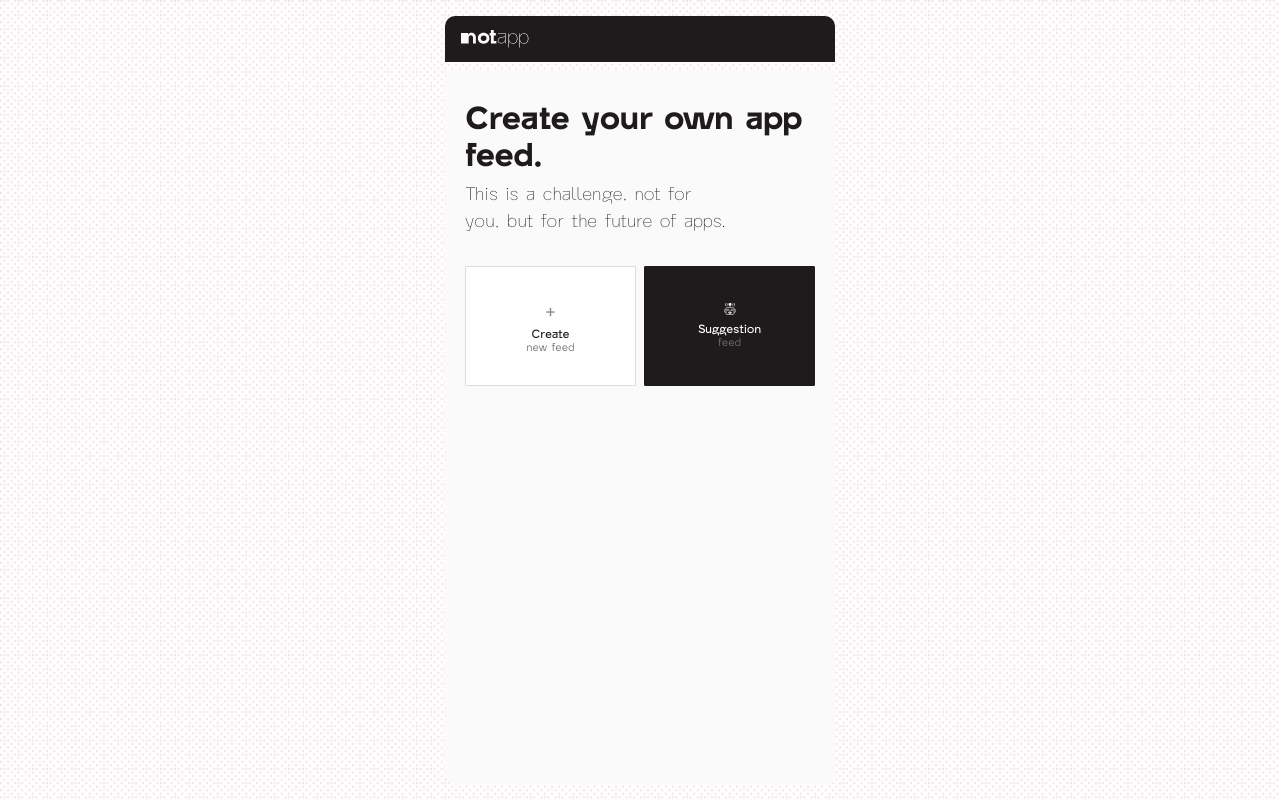
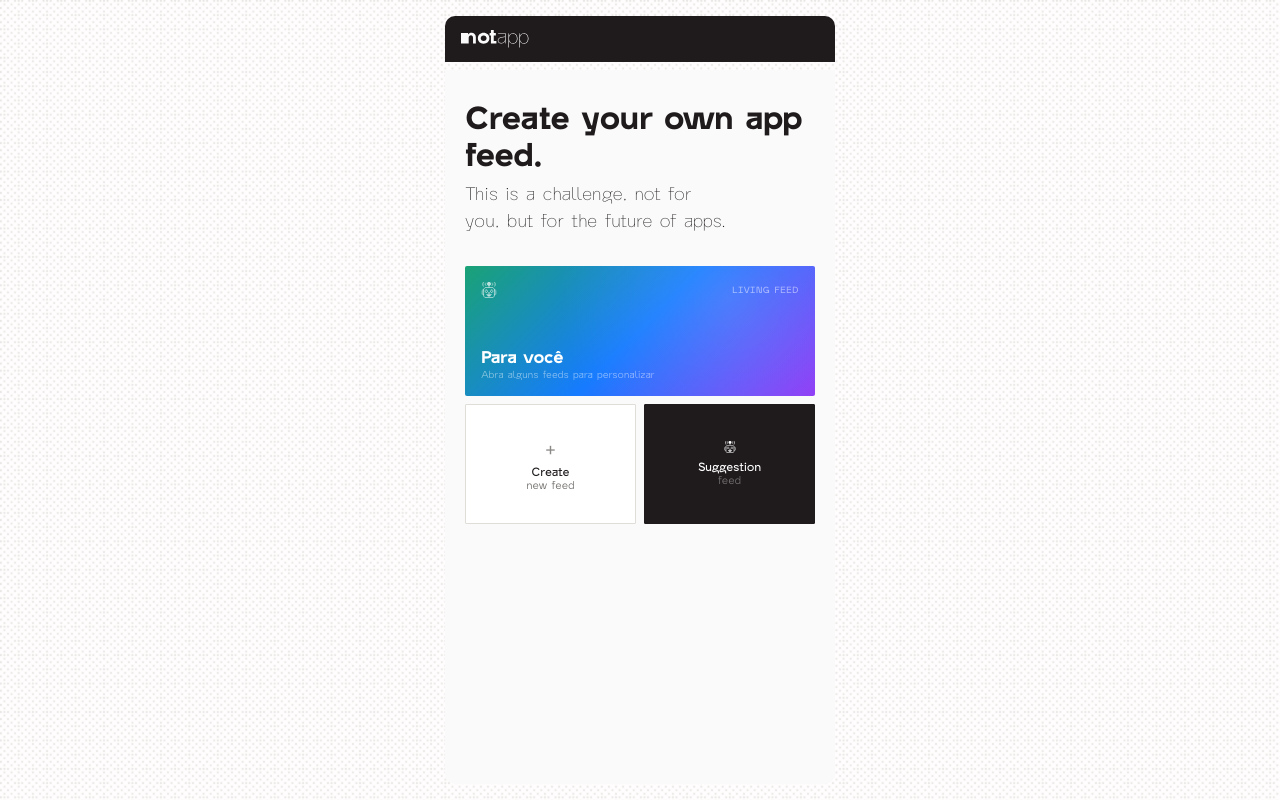
Before and after one commit to lermuller/not-app, a React (Vite) app: page / in a window 1280 px wide. Built offline with nearby package versions, Linux system fonts and the light colour scheme; a web font is replaced by a local one.

Commit message:
Add files via upload

```diff
--- a/src/pages/FeedView.jsx
+++ b/src/pages/FeedView.jsx
@@ -3,7 +3,7 @@ import { useState, useEffect } from 'react'
 import Header from '../components/Header'
 import NewsCard from '../components/NewsCard'
 import { CATEGORIES, PORTALS } from '../tokens'
-import { getFeeds, deleteFeed, trackOpen } from '../utils/storage'
+import { getFeeds, deleteFeed, trackOpen, getLivingFeedConfig } from '../utils/storage'
 import { fetchMultipleFeeds } from '../utils/rss'
 
 function renderBold(text) {
@@ -13,6 +13,14 @@ function renderBold(text) {
       ? <strong key={i} style={{ fontWeight: 700, color: '#FFFFFF' }}>{part.slice(2, -2)}</strong>
       : <span key={i}>{part}</span>
   )
+}
+
+function getLivingGradient(categories) {
+  if (!categories || categories.length === 0)
+    return 'linear-gradient(135deg, #1AA275 0%, #167BFF 50%, #8F3AF6 100%)'
+  const colors = categories.slice(0, 2).map(c => CATEGORIES[c]?.primary).filter(Boolean)
+  if (colors.length === 1) return `linear-gradient(135deg, ${colors[0]} 0%, ${colors[0]}99 100%)`
+  return `linear-gradient(135deg, ${colors[0]} 0%, ${colors[1]} 100%)`
 }
 
 const INITIAL_COUNT = 15
@@ -31,11 +39,36 @@ export default function FeedView() {
   const [loadingBrief, setLoadingBrief] = useState(false)
   const [showDeleteDialog, setShowDeleteDialog] = useState(false)
 
+  const isLiving = id === 'living'
   const theme = feed ? (CATEGORIES[feed.category] || CATEGORIES.all) : CATEGORIES.all
   const visibleItems = allItems.slice(0, displayCount)
   const hasMore = displayCount < allItems.length
 
   useEffect(() => {
+    if (isLiving) {
+      const config = getLivingFeedConfig()
+      const virtualFeed = {
+        id: 'living',
+        name: 'Para você',
+        portals: config.portals,
+        category: config.primaryCategory || 'all',
+        categories: config.categories,
+        isLiving: true,
+      }
+      setFeed(virtualFeed)
+      const sources = config.portals.map(portalId => {
+        const portal = PORTALS[portalId]
+        if (!portal) return null
+        const url = portal.feeds[config.primaryCategory] || portal.feeds.all
+        if (!url) return null
+        return { url, portalName: portal.name }
+      }).filter(Boolean)
+      fetchMultipleFeeds(sources, 30)
+        .then(data => { setAllItems(data); setLoading(false) })
+        .catch(err => { setError(err.message); setLoading(false) })
+      return
+    }
+
     const found = getFeeds().find(f => f.id === id)
     if (!found) { navigate('/'); return }
     setFeed(found)
@@ -176,32 +209,43 @@ export default function FeedView() {
       )}
 
       <div className="app-content">{/* Feed header */}
-      <div style={{ padding: '16px 16px 0', background: '#F5F4EF' }}>
+      <div style={{ padding: '16px 16px 0', background: isLiving ? getLivingGradient(feed?.categories) : '#FAFAFA' }}>
         <div style={{ display: 'flex', alignItems: 'center', justifyContent: 'space-between', marginBottom: '10px' }}>
-          <button onClick={() => navigate('/')} style={{ fontSize: '18px', color: '#1F1B1D', background: 'none', border: 'none', cursor: 'pointer', padding: 0 }}>←</button>
+          <button onClick={() => navigate('/')} style={{ fontSize: '18px', color: isLiving ? 'rgba(255,255,255,0.9)' : '#1F1B1D', background: 'none', border: 'none', cursor: 'pointer', padding: 0 }}>←</button>
+          {!isLiving && (
             <button
               onClick={() => setShowDeleteDialog(true)}
-            style={{
-              display: 'flex', alignItems: 'center', gap: '5px',
-              fontFamily: "'Archiv Grotesk', sans-serif", fontSize: '11px', fontWeight: 500,
-              color: '#6B6966', background: 'none', border: 'none', cursor: 'pointer', padding: 0,
-            }}
+              style={{ display: 'flex', alignItems: 'center', gap: '5px', fontFamily: "'Archiv Grotesk', sans-serif", fontSize: '11px', fontWeight: 500, color: '#6B6966', background: 'none', border: 'none', cursor: 'pointer', padding: 0 }}
             >
               <svg width="13" height="13" viewBox="0 0 24 24" fill="none" stroke="currentColor" strokeWidth="2" strokeLinecap="round" strokeLinejoin="round">
                 <polyline points="3 6 5 6 21 6"/><path d="M19 6l-1 14H6L5 6"/><path d="M10 11v6"/><path d="M14 11v6"/><path d="M9 6V4h6v2"/>
               </svg>
               Delete
             </button>
+          )}
         </div>
         <div style={{ display: 'flex', alignItems: 'flex-end', justifyContent: 'space-between', marginBottom: '12px' }}>
-          <h1 style={{ fontFamily: "'Archiv Grotesk', sans-serif", fontSize: '24px', fontWeight: 700, color: '#1F1B1D', letterSpacing: '-0.6px', lineHeight: 1.1 }}>
+          <h1 style={{ fontFamily: "'Archiv Grotesk', sans-serif", fontSize: '24px', fontWeight: 700, color: isLiving ? '#FFFFFF' : '#1F1B1D', letterSpacing: '-0.6px', lineHeight: 1.1 }}>
             {feed.name}
           </h1>
+          {isLiving ? (
+            <div style={{ display: 'flex', gap: '4px', marginBottom: '2px', flexWrap: 'wrap', justifyContent: 'flex-end' }}>
+              {(feed.categories || []).map(catId => {
+                const cat = CATEGORIES[catId]
+                return cat ? (
+                  <span key={catId} style={{ fontFamily: "'Archiv Grotesk', sans-serif", fontSize: '9px', fontWeight: 600, textTransform: 'uppercase', letterSpacing: '0.07em', background: 'rgba(255,255,255,0.2)', color: 'rgba(255,255,255,0.95)', padding: '3px 8px', borderRadius: '20px' }}>
+                    {cat.labelPT}
+                  </span>
+                ) : null
+              })}
+            </div>
+          ) : (
             <span style={{ fontFamily: "'Archiv Grotesk', sans-serif", fontSize: '9px', fontWeight: 600, textTransform: 'uppercase', letterSpacing: '0.07em', background: theme.primary, color: '#FFFFFF', padding: '3px 9px', borderRadius: theme.radius, flexShrink: 0, marginLeft: '8px', marginBottom: '2px' }}>
               {theme.labelPT}
             </span>
+          )}
         </div>
-        <div style={{ height: '2px', background: theme.primary, borderRadius: theme.radius }} />
+        <div style={{ height: '2px', background: isLiving ? 'rgba(255,255,255,0.3)' : theme.primary, borderRadius: isLiving ? '1px' : theme.radius }} />
       </div>
 
       {/* AI briefing banner */}
--- a/src/pages/Home.jsx
+++ b/src/pages/Home.jsx
@@ -1,11 +1,11 @@
 import { useNavigate } from 'react-router-dom'
 import { useState, useEffect } from 'react'
 import Header from '../components/Header'
-import { getFeeds, deleteFeed } from '../utils/storage'
+import { getFeeds, deleteFeed, getLivingFeedConfig } from '../utils/storage'
 import { CATEGORIES } from '../tokens'
 
-const RobotIconSmall = ({ color = '#1F1B1D' }) => (
-  <svg width="12" height="12" viewBox="0 0 32 32" fill="none" xmlns="http://www.w3.org/2000/svg">
+const RobotIconSmall = ({ color = '#1F1B1D', size = 12 }) => (
+  <svg width={size} height={size} viewBox="0 0 32 32" fill="none" xmlns="http://www.w3.org/2000/svg" aria-hidden="true">
     <path d="M30.4748 16.76H28.9548V24.38H30.4748V16.76Z" fill={color}/>
     <path d="M28.9548 1.52002H27.4248V7.62002H28.9548V1.52002Z" fill={color}/>
     <path d="M27.4248 16.76H28.9548V15.24H27.4248V13.71H25.9048V28.95H27.4248V25.9H28.9548V24.38H27.4248V16.76Z" fill={color}/>
@@ -41,6 +41,73 @@ const RobotIconSmall = ({ color = '#1F1B1D' }) => (
   </svg>
 )
 
+function getLivingGradient(categories) {
+  if (!categories || categories.length === 0) {
+    return 'linear-gradient(135deg, #1AA275 0%, #167BFF 50%, #8F3AF6 100%)'
+  }
+  const colors = categories.slice(0, 2).map(catId => CATEGORIES[catId]?.primary).filter(Boolean)
+  if (colors.length === 1) return `linear-gradient(135deg, ${colors[0]} 0%, ${colors[0]}99 100%)`
+  return `linear-gradient(135deg, ${colors[0]} 0%, ${colors[1]} 100%)`
+}
+
+function LivingFeedCard({ onClick }) {
+  const config = getLivingFeedConfig()
+  const gradient = getLivingGradient(config.categories)
+  const catLabels = config.categories.map(catId => CATEGORIES[catId]?.labelPT).filter(Boolean)
+
+  return (
+    <div
+      onClick={onClick}
+      style={{
+        gridColumn: '1 / -1',
+        background: gradient,
+        borderRadius: '2px',
+        padding: '16px',
+        cursor: 'pointer',
+        minHeight: '130px',
+        display: 'flex',
+        flexDirection: 'column',
+        justifyContent: 'space-between',
+        position: 'relative',
+        overflow: 'hidden',
+        transition: 'opacity 0.15s',
+      }}
+      onMouseEnter={e => e.currentTarget.style.opacity = '0.88'}
+      onMouseLeave={e => e.currentTarget.style.opacity = '1'}
+    >
+      {/* Radial light overlay */}
+      <div style={{ position: 'absolute', inset: 0, background: 'radial-gradient(circle at 75% 25%, rgba(255,255,255,0.12), transparent 60%)', pointerEvents: 'none' }} />
+
+      {/* Top row */}
+      <div style={{ display: 'flex', alignItems: 'center', justifyContent: 'space-between' }}>
+        <RobotIconSmall color="rgba(255,255,255,0.7)" size={16} />
+        <span style={{ fontFamily: "'Archiv Grotesk', sans-serif", fontSize: '9px', fontWeight: 600, color: 'rgba(255,255,255,0.5)', textTransform: 'uppercase', letterSpacing: '0.07em' }}>
+          Living feed
+        </span>
+      </div>
+
+      {/* Bottom */}
+      <div>
+        {catLabels.length > 0 && (
+          <div style={{ display: 'flex', gap: '5px', marginBottom: '8px', flexWrap: 'wrap' }}>
+            {catLabels.map(label => (
+              <span key={label} style={{ fontFamily: "'Archiv Grotesk', sans-serif", fontSize: '9px', fontWeight: 600, padding: '2px 8px', borderRadius: '20px', background: 'rgba(255,255,255,0.18)', color: 'rgba(255,255,255,0.95)', textTransform: 'uppercase', letterSpacing: '0.06em' }}>
+                {label}
+              </span>
+            ))}
+          </div>
+        )}
+        <div style={{ fontFamily: "'Archiv Grotesk', sans-serif", fontSize: '17px', fontWeight: 700, color: '#FFFFFF', letterSpacing: '-0.4px' }}>
+          Para você
+        </div>
+        <div style={{ fontFamily: "'Archiv Grotesk', sans-serif", fontSize: '10px', color: 'rgba(255,255,255,0.5)', marginTop: '2px' }}>
+          {catLabels.length > 0 ? 'Aprende com suas preferências' : 'Abra alguns feeds para personalizar'}
+        </div>
+      </div>
+    </div>
+  )
+}
+
 function FeedCard({ feed, onClick, onDelete }) {
   const theme = CATEGORIES[feed.category] || CATEGORIES.all
   const [confirming, setConfirming] = useState(false)
@@ -48,11 +115,12 @@ function FeedCard({ feed, onClick, onDelete }) {
   const handleDelete = (e) => {
     e.stopPropagation()
     if (confirming) { onDelete(feed.id) }
-    else {
-      setConfirming(true)
-      setTimeout(() => setConfirming(false), 2500)
-    }
+    else { setConfirming(true); setTimeout(() => setConfirming(false), 2500) }
   }
+
+  const suggestedLabel = feed.isSuggested && feed.suggestedCategories?.length > 0
+    ? feed.suggestedCategories.map(catId => CATEGORIES[catId]?.labelPT).filter(Boolean).join(' + ')
+    : null
 
   return (
     <div
@@ -63,16 +131,21 @@ function FeedCard({ feed, onClick, onDelete }) {
     >
       <div style={{ display: 'flex', justifyContent: 'space-between', alignItems: 'center' }}>
         <div style={{ height: '3px', background: theme.primary, borderRadius: theme.radius, width: '36px' }} />
-        <button onClick={handleDelete} style={{ background: confirming ? '#E05252' : 'transparent', border: 'none', borderRadius: '2px', padding: '2px 5px', cursor: 'pointer', fontFamily: "'Archiv Grotesk', sans-serif", fontSize: '9px', fontWeight: 600, color: confirming ? '#FFFFFF' : '#8C8986', textTransform: 'uppercase', letterSpacing: '0.04em', transition: 'all 0.15s', flexShrink: 0 }}>
+        <button onClick={handleDelete} style={{ background: confirming ? '#E05252' : 'transparent', border: 'none', borderRadius: '2px', padding: '2px 5px', cursor: 'pointer', fontFamily: "'Archiv Grotesk', sans-serif", fontSize: '9px', fontWeight: 600, color: confirming ? '#FFFFFF' : '#8C8986', textTransform: 'uppercase', letterSpacing: '0.04em', transition: 'all 0.15s' }}>
           {confirming ? 'sure?' : '×'}
         </button>
       </div>
+
+      {/* AI badge with category label */}
       {feed.isSuggested && (
-        <div style={{ display: 'inline-flex', alignItems: 'center', gap: '3px', background: '#1F1B1D', borderRadius: theme.radius, padding: '2px 6px', alignSelf: 'flex-start' }}>
-          <RobotIconSmall color="#FFFFFF" />
-          <span style={{ fontFamily: "'Archiv Grotesk', sans-serif", fontSize: '8px', fontWeight: 600, color: '#FFFFFF', letterSpacing: '0.05em', textTransform: 'uppercase' }}>AI</span>
+        <div style={{ display: 'inline-flex', alignItems: 'center', gap: '4px', background: '#1F1B1D', borderRadius: theme.radius, padding: '2px 7px', alignSelf: 'flex-start' }}>
+          <RobotIconSmall color="#FFFFFF" size={10} />
+          <span style={{ fontFamily: "'Archiv Grotesk', sans-serif", fontSize: '9px', fontWeight: 600, color: '#FFFFFF', letterSpacing: '0.04em' }}>
+            {suggestedLabel || 'AI'}
+          </span>
         </div>
       )}
+
       <span style={{ fontFamily: "'Archiv Grotesk', sans-serif", fontSize: '13px', fontWeight: 700, color: '#1F1B1D', letterSpacing: '-0.2px', marginTop: 'auto' }}>{feed.name}</span>
       <span style={{ fontFamily: "'Archiv Grotesk', sans-serif", fontSize: '10px', fontWeight: 400, color: '#6B6966', textTransform: 'uppercase', letterSpacing: '0.06em' }}>{theme.labelPT}</span>
     </div>
@@ -92,33 +165,24 @@ export default function Home() {
       <Header />
       <div className="app-content">
         <div style={{ padding: '28px 20px 32px', flex: 1 }}>
-          <h1 style={{
-            fontFamily: "'Archiv Grotesk', sans-serif",
-            fontSize: '32px',
-            fontWeight: 700,
-            color: '#1F1B1D',
-            letterSpacing: '-0.8px',
-            lineHeight: 1.15,
-            marginBottom: '8px',
-          }}>
+          <h1 style={{ fontFamily: "'Archiv Grotesk', sans-serif", fontSize: '32px', fontWeight: 700, color: '#1F1B1D', letterSpacing: '-0.8px', lineHeight: 1.15, marginBottom: '8px' }}>
             Create your own app feed.
           </h1>
-          <p style={{
-            fontFamily: "'Archiv Grotesk', sans-serif",
-            fontSize: '18px',
-            fontWeight: 300,
-            color: '#1F1B1D',
-            lineHeight: 1.5,
-            marginBottom: '32px',
-          }}>
+          <p style={{ fontFamily: "'Archiv Grotesk', sans-serif", fontSize: '18px', fontWeight: 300, color: '#1F1B1D', lineHeight: 1.5, marginBottom: '32px' }}>
             This is a challenge, not for<br />you, but for the future of apps.
           </p>
 
           <div style={{ display: 'grid', gridTemplateColumns: 'repeat(2, 1fr)', gap: '8px' }}>
+
+            {/* Living Feed — always first, full width */}
+            <LivingFeedCard onClick={() => navigate('/feed/living')} />
+
+            {/* User feeds */}
             {feeds.map(feed => (
               <FeedCard key={feed.id} feed={feed} onClick={() => navigate(`/feed/${feed.id}`)} onDelete={handleDelete} />
             ))}
 
+            {/* Create new */}
             <div onClick={() => navigate('/new')} style={{ border: '1px solid #E0DDD8', borderRadius: '1px', padding: '14px', cursor: 'pointer', background: '#FFFFFF', display: 'flex', flexDirection: 'column', alignItems: 'center', justifyContent: 'center', gap: '6px', minHeight: '120px', transition: 'opacity 0.15s' }} onMouseEnter={e => e.currentTarget.style.opacity = '0.7'} onMouseLeave={e => e.currentTarget.style.opacity = '1'}>
               <span style={{ fontSize: '22px', color: '#8C8986', lineHeight: 1 }}>+</span>
               <div style={{ textAlign: 'center' }}>
@@ -127,6 +191,7 @@ export default function Home() {
               </div>
             </div>
 
+            {/* Suggestion */}
             <div onClick={() => navigate('/suggestion')} style={{ border: '1px solid #1F1B1D', borderRadius: '1px', padding: '14px', cursor: 'pointer', background: '#1F1B1D', display: 'flex', flexDirection: 'column', alignItems: 'center', justifyContent: 'center', gap: '6px', minHeight: '120px', transition: 'opacity 0.15s' }} onMouseEnter={e => e.currentTarget.style.opacity = '0.8'} onMouseLeave={e => e.currentTarget.style.opacity = '1'}>
               <RobotIconSmall color="#FFFFFF" />
               <div style={{ textAlign: 'center' }}>
@@ -134,6 +199,7 @@ export default function Home() {
                 <p style={{ fontFamily: "'Archiv Grotesk', sans-serif", fontSize: '11px', fontWeight: 400, color: 'rgba(255,255,255,0.4)' }}>feed</p>
               </div>
             </div>
+
           </div>
         </div>
       </div>
--- a/src/pages/SuggestionFeed.jsx
+++ b/src/pages/SuggestionFeed.jsx
@@ -79,6 +79,7 @@ export default function SuggestionFeed() {
         category: dominantCat,
         createdAt: new Date().toISOString(),
         isSuggested: true,
+        suggestedCategories: dominantCat !== 'all' ? Object.entries(behavior).sort((a,b)=>b[1]-a[1]).slice(0,2).map(([c])=>c) : [],
       }
       saveFeed(feed)
       setTimeout(() => navigate(`/feed/${feed.id}`), 400)
@@ -92,6 +93,7 @@ export default function SuggestionFeed() {
         category: topCat,
         createdAt: new Date().toISOString(),
         isSuggested: true,
+        suggestedCategories: dominantCat !== 'all' ? Object.entries(behavior).sort((a,b)=>b[1]-a[1]).slice(0,2).map(([c])=>c) : [],
       }
       saveFeed(feed)
       setTimeout(() => navigate(`/feed/${feed.id}`), 400)
--- a/src/tokens.js
+++ b/src/tokens.js
@@ -1,4 +1,17 @@
 export const CATEGORIES = {
+  living: {
+    id: 'living',
+    label: 'For you',
+    labelPT: 'Para você',
+    primary: '#1F1B1D',
+    secondary: '#E0DDD8',
+    cardBg: '#FFFFFF',
+    radius: '1px',
+    font: "'Archiv Grotesk', sans-serif",
+    headlineWeight: 600,
+    headlineTransform: 'none',
+    headlineTracking: '-0.2px',
+  },
   all: {
     id: 'all',
     label: 'All',
--- a/src/utils/storage.js
+++ b/src/utils/storage.js
@@ -42,3 +42,18 @@ export function getDominantCategories() {
 export function generateId() {
   return `feed_${Date.now()}_${Math.random().toString(36).slice(2, 7)}`
 }
+
+export function getLivingFeedConfig() {
+  const behavior = getBehavior()
+  const feeds = getFeeds()
+  const topCategories = Object.entries(behavior)
+    .sort((a, b) => b[1] - a[1])
+    .slice(0, 2)
+    .map(([cat]) => cat)
+  const allPortals = [...new Set(feeds.flatMap(f => f.portals))]
+  return {
+    categories: topCategories,
+    portals: allPortals.length > 0 ? allPortals : ['g1', 'cnn', 'techcrunch', 'folha'],
+    primaryCategory: topCategories[0] || 'all',
+  }
+}
```
Also changed, not shown: 2 other files (tests, documents, lock files or other folders). Lines whose indentation alone changed are shown as unchanged.
